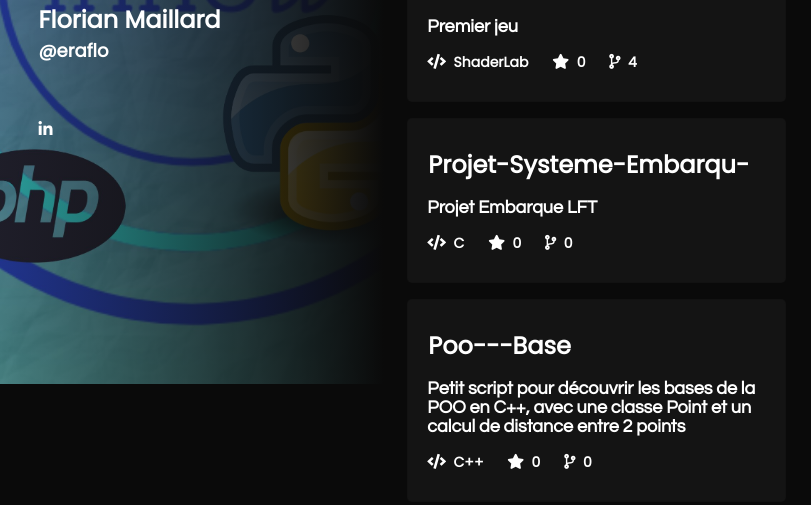
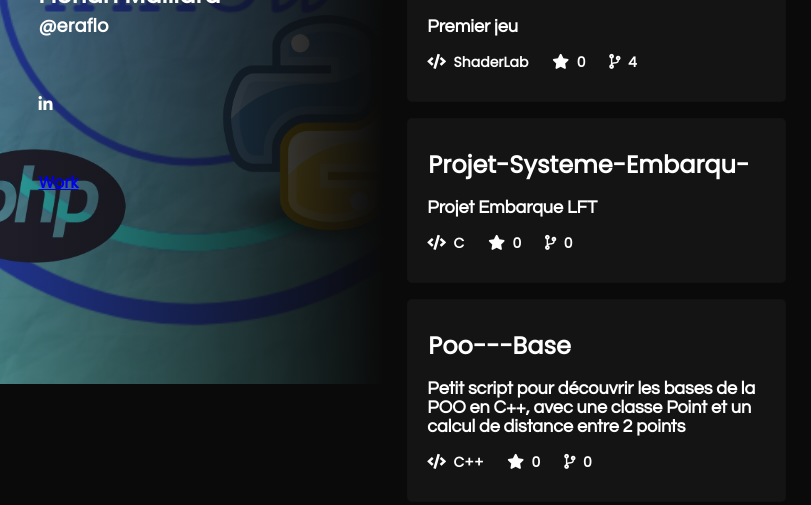
Before and after one commit to eraflo/Portfolio, a plain HTML site: page index.html in a window 1280 px wide. Shown: the part 416-921 px from the top of the page, without its empty margins (0-811 px from the left). Drawn offline with nearby package versions, Linux system fonts and the light colour scheme; no server answers; a script that the page names is missing.

Commit message:
Update index.html

```diff
--- a/index.html
+++ b/index.html
@@ -34,6 +34,11 @@
                 <span style="display:block;"><a href="https://www.linkedin.com/in/https://www.linkedin.com/in/florian-maillard-89ab59256//" target="_blank" class="socials"><i class="fab fa-linkedin-in"></i></a></span>
                 <span style="display:none !important;"><a href="https://www.medium.com/@null/" target="_blank" class="socials"><i class="fab fa-medium-m"></i></a></span>
             </div>
+        </div>
+        <div class="header">
+            <nav>
+                <a href="#work">Work</a>
+            </nav>
         </div>
     </div>
     <div id="display">
```
